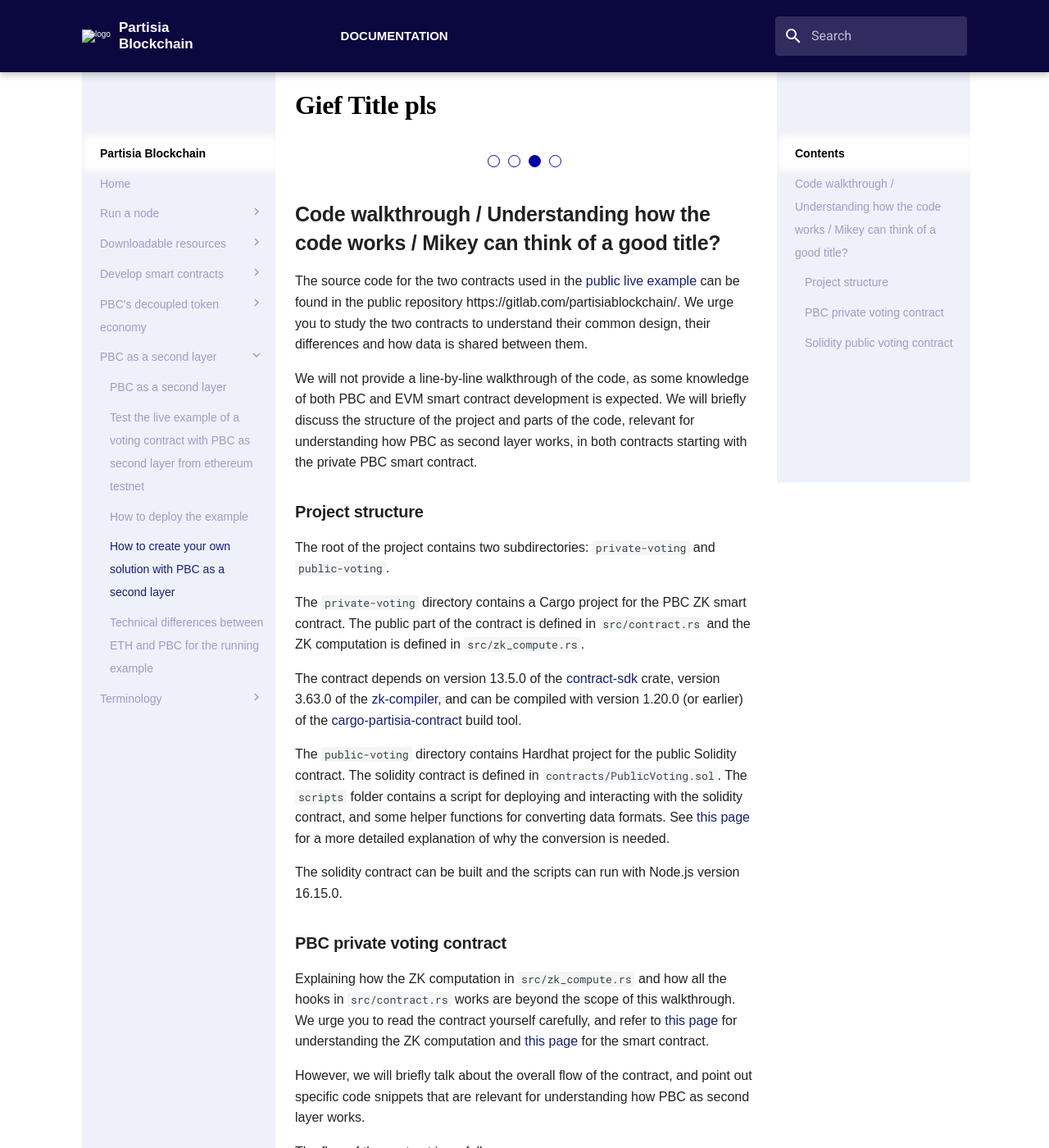
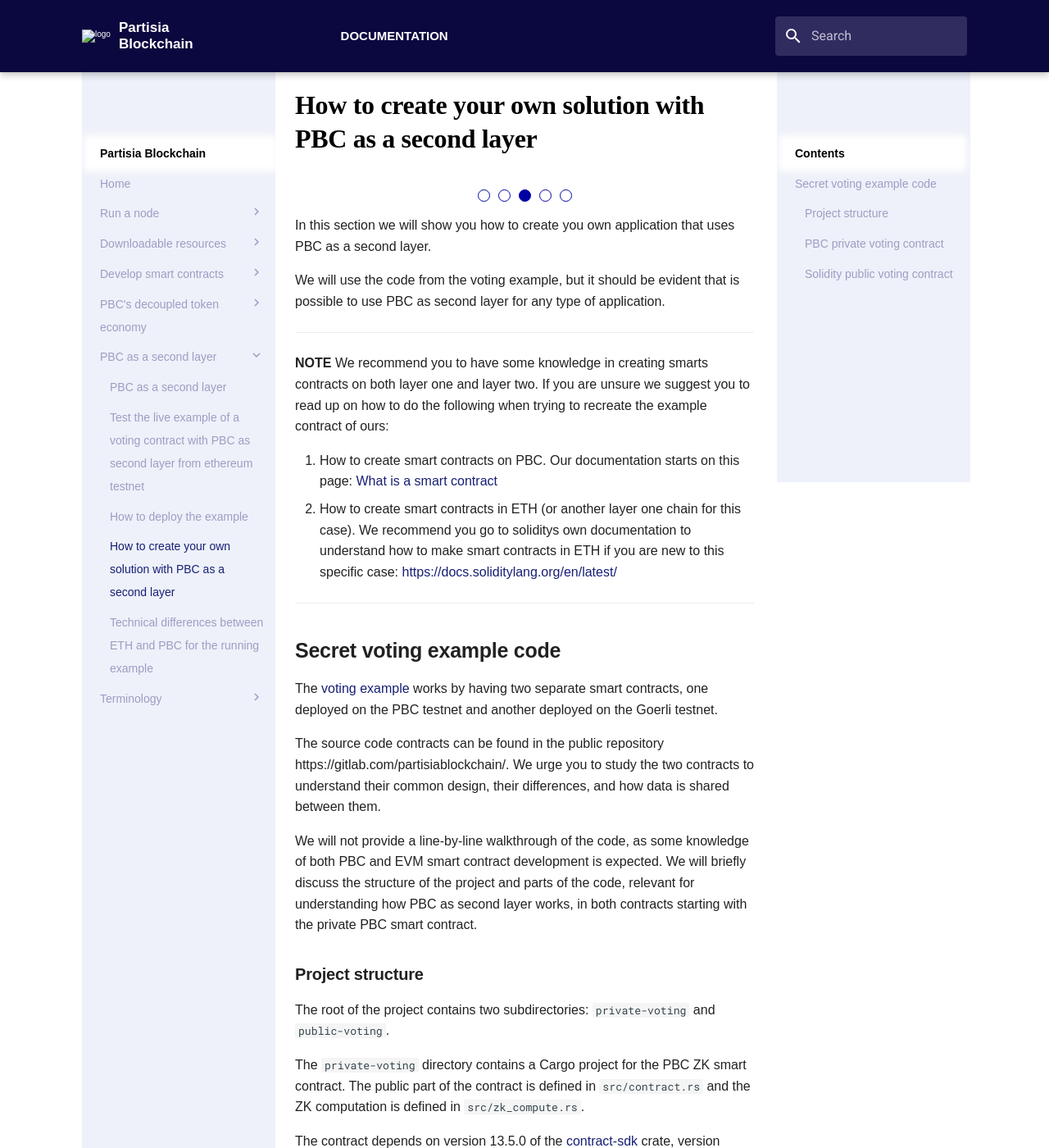
Before and after one commit to 0xSero/partisia-docs, an MkDocs documentation site: the page built from docs/PBC-as-a-second-layer/pbc-as-a-second-layer-how-to-create-your-own-solution.md, in a window 1280 px wide and 1400 px high. Shown: the whole window at 82% size. Built offline with MkDocs 1.6.1 and Material for MkDocs 9.7.7, drawn with Linux system fonts in a browser that asks for light colours; some web fonts are replaced; a script that is not in the unit is left out; some of the changed text lies outside the part shown.

Commit message:
Add introduction to creating solutions with pbc as second layer

```diff
--- a/docs/PBC-as-a-second-layer/pbc-as-a-second-layer-how-to-create-your-own-solution.md
+++ b/docs/PBC-as-a-second-layer/pbc-as-a-second-layer-how-to-create-your-own-solution.md
@@ -1,19 +1,41 @@
-# Gief Title pls
+# How to create your own solution with PBC as a second layer
 <div class="dot-navigation">
     <a class="dot-navigation__item" href="pbc-as-second-layer.html"></a>
     <a class="dot-navigation__item" href="pbc-as-a-second-layer-live-example-ethereum.html"></a>
-    <a class="dot-navigation__item dot-navigation__item--active" href="pbc-as-a-second-layer-how-to-deploy.html"></a>
+    <a class="dot-navigation__item dot-navigation__item--active" href="pbc-as-second-layer-how-to-create-you-own-solution.html"></a>
+    <a class="dot-navigation__item" href="pbc-as-a-second-layer-how-to-deploy.html"></a>
     <a class="dot-navigation__item" href="pbc-as-second-layer-technical-differences-eth-pbc.html"></a>
 
     <!-- Repeat above for more dots -->
 </div>
 
-## Code walkthrough / Understanding how the code works / Mikey can think of a good title?
+In this section we will show you how to create you own application that uses PBC as a second
+layer.
 
-The source code for the two contracts used in the
-[public live example](pbc-as-a-second-layer-live-example-ethereum.md) can be found in the public
-repository https://gitlab.com/partisiablockchain/. We urge you to study the two contracts to
-understand their common design, their differences and how data is shared between them.
+We will use the code from the voting example, but it should be evident that is possible to use PBC
+as second layer for any type of application.
+
+---
+**NOTE** We recommend you to have some knowledge in creating smarts contracts on both layer one and
+layer two. If you are unsure we suggest you to read up on how to do the following when trying to
+recreate the example contract of ours:
+
+1. How to create smart contracts on PBC. Our documentation starts on this page:
+   [What is a smart contract](../contract-development.md)
+2. How to create smart contracts in ETH (or another layer one chain for this case).
+   We recommend you go to soliditys own documentation to understand how to make smart contracts in
+   ETH if you are new to this specific case:
+   [https://docs.soliditylang.org/en/latest/](https://docs.soliditylang.org/en/latest/)
+---
+
+## Secret voting example code
+
+The [voting example](pbc-as-a-second-layer-live-example-ethereum.md) works by having two separate
+smart contracts, one deployed on the PBC testnet and another deployed on the Goerli testnet.
+
+The source code contracts can be found in the public repository
+https://gitlab.com/partisiablockchain/. We urge you to study the two contracts to understand their
+common design, their differences, and how data is shared between them.
 
 We will not provide a line-by-line walkthrough of the code, as some knowledge of both PBC and EVM
 smart contract development is expected. We will briefly discuss the structure of the project and
@@ -197,6 +219,10 @@
 doing this will make it much easier to find the proof for a given result and not needing to convert
 it when moving the data to the Solidity contract.
 
+It should be clear from the above code examples that any type of data can be signed and moved out of
+the private smart contract, and that the code needed for doing so is independent of the actual
+application code.
+
 Next we will discuss how the Solidity contract can receive and validate the result of a concluded
 vote.
 
```
Also changed, not shown: docs/PBC-as-a-second-layer/pbc-as-a-second-layer-how-to-deploy.md (+1 -0 lines), docs/PBC-as-a-second-layer/pbc-as-a-second-layer-live-example-ethereum.md (+1 -0 lines), docs/PBC-as-a-second-layer/pbc-as-second-layer-technical-differences-eth-pbc.md (+1 -0 lines), docs/PBC-as-a-second-layer/pbc-as-second-layer.md (+1 -0 lines).
